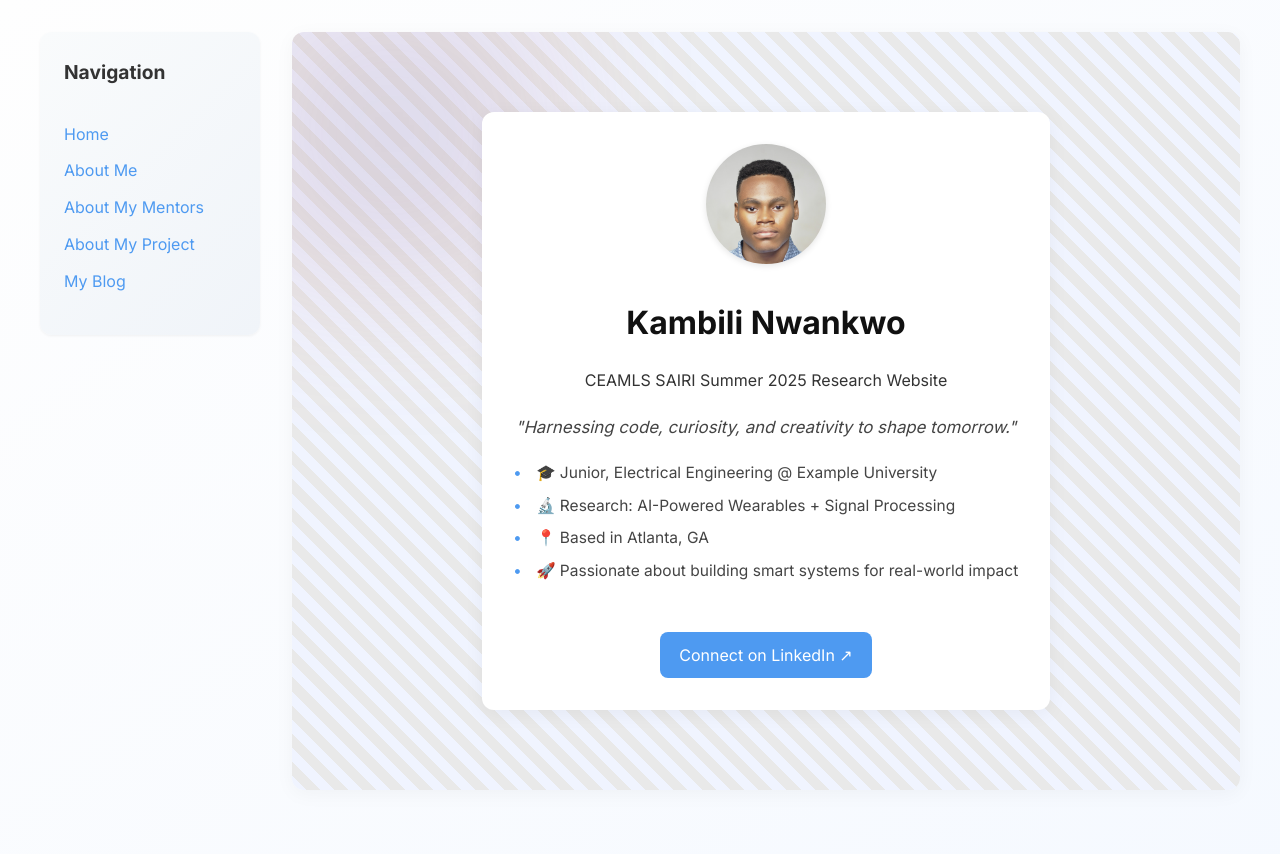
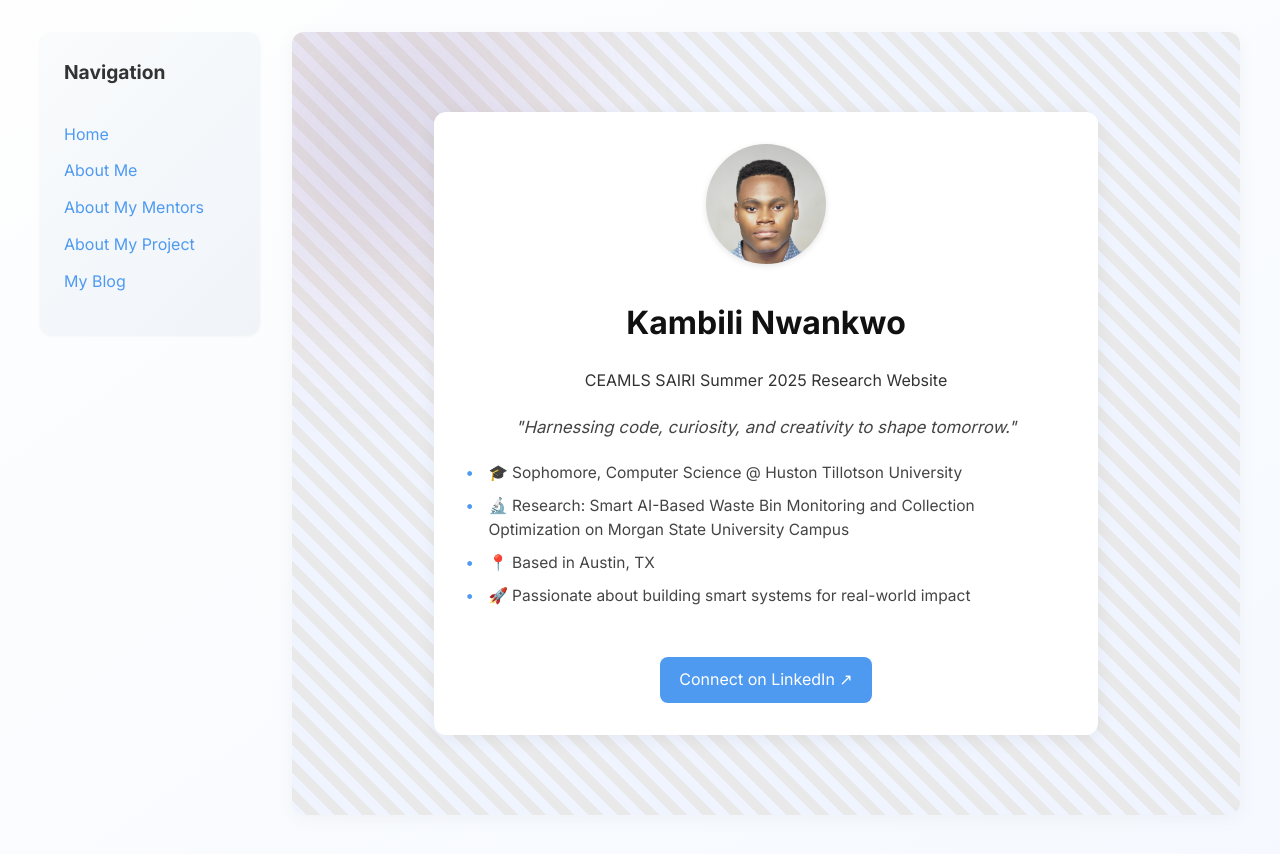
Before and after one commit to Kambili/Kambili.github.io, a Jekyll site: the page built from index.md, in a window 1280 px wide. Shown: the top 854 px of the page. Built offline with Jekyll 4.4.1, drawn with Linux system fonts in a browser that asks for light colours.

Commit message:
Update index.md

```diff
--- a/index.md
+++ b/index.md
@@ -6,11 +6,11 @@ description: CEAMLS SAIRI Summer 2025 Research Website
 motto: "Harnessing code, curiosity, and creativity to shape tomorrow."
 
 quick_facts:
-  - "🎓 Junior, Electrical Engineering @ Example University"
-  - "🔬 Research: AI-Powered Wearables + Signal Processing"
-  - "📍 Based in Atlanta, GA"
+  - "🎓 Sophomore, Computer Science @ Huston Tillotson University"
+  - "🔬 Research: Smart AI-Based Waste Bin Monitoring and Collection Optimization on Morgan State University Campus"
+  - "📍 Based in Austin, TX"
   - "🚀 Passionate about building smart systems for real-world impact"
 
-linkedin: https://www.linkedin.com/in/taquavian-johnson/
+linkedin: https://www.linkedin.com/in/kambili-nwankwo-0a6445260/
 image: assets/images/image professional edited.jpg
 ---
```
